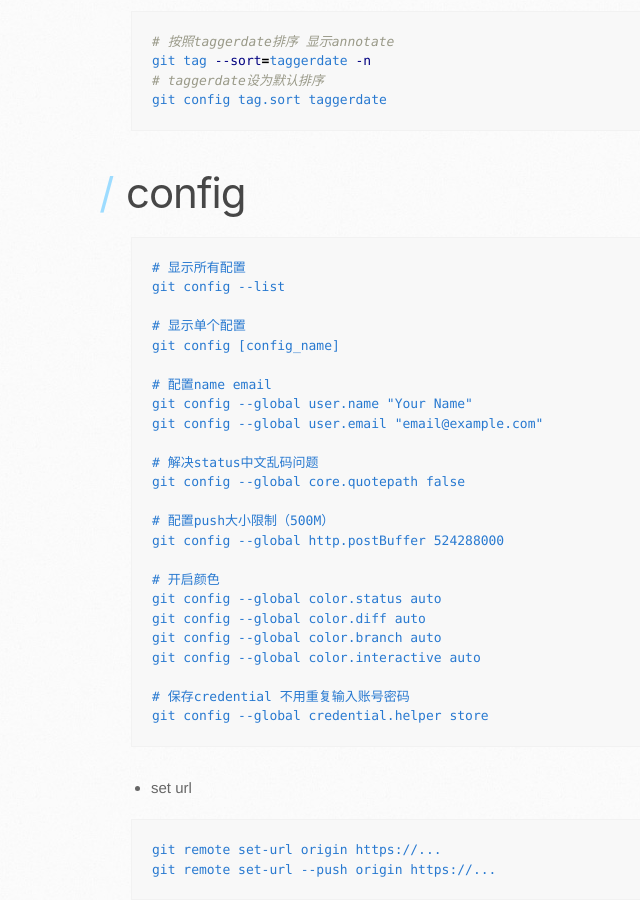
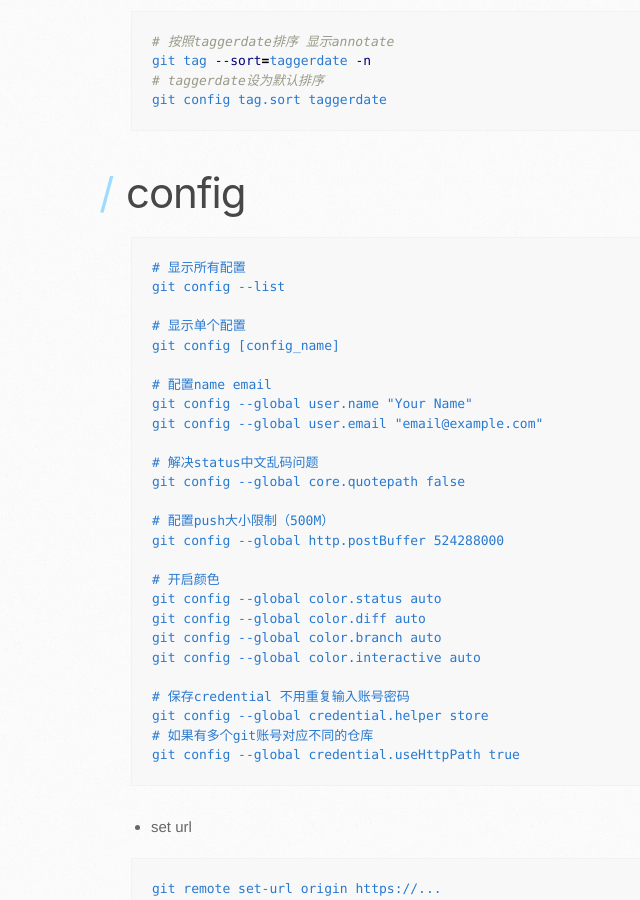
Before and after one commit to hahadsg/hahadsg.github.io, a Jekyll site: the page built from linux/git.md, in a window 1280 px wide and 900 px high, scrolled down 1429 px. Shown: the whole window, without its empty margins (39-679 px from the left). Built offline with Jekyll 4.4.1, drawn with Linux system fonts in a browser that asks for light colours; our own code applies the rules of GitHub Pages for plain Markdown files; the repository's description, which GitHub fills in, is left out.

Commit message:
update git

````diff
--- a/linux/git.md
+++ b/linux/git.md
@@ -84,6 +84,8 @@ git config --global color.interactive auto
 
 # 保存credential 不用重复输入账号密码
 git config --global credential.helper store
+# 如果有多个git账号对应不同的仓库
+git config --global credential.useHttpPath true
 ```
 
 * set url
````
